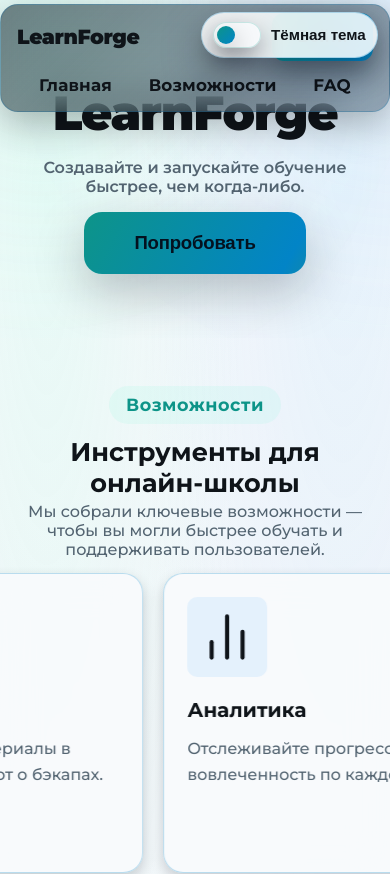
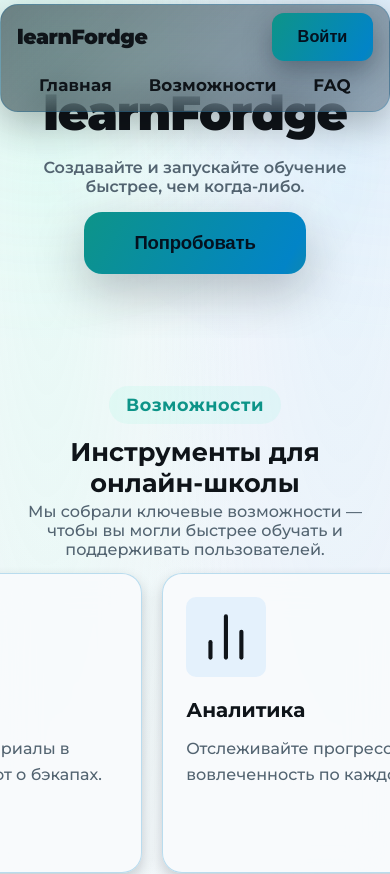
Before and after one commit to StasWW/learnFordge, a React (Vite) app: page / in a window 390 px wide. Shown: the top 874 px of the page. Built offline with nearby package versions, Linux system fonts and the light colour scheme.

Commit message:
fix carousel

```diff
--- /dev/null
+++ b/src/components/Footer.tsx
@@ -0,0 +1,18 @@
+import ThemeToggle from './ThemeToggle';
+
+export default function Footer() {
+  const year = new Date().getFullYear();
+
+  return (
+    <footer className="site-footer" aria-label="Site footer">
+      <div className="footer-shell">
+        <div className="footer-meta">
+          <span className="footer-brand">© {year} · learnFordge</span>
+        </div>
+        <div className="footer-actions">
+          <ThemeToggle />
+        </div>
+      </div>
+    </footer>
+  );
+}
--- a/src/components/ThemeToggle.tsx
+++ b/src/components/ThemeToggle.tsx
@@ -1,18 +1,48 @@
 import { useEffect, useLayoutEffect, useState } from 'react';
 
 type Theme = 'light' | 'dark';
+type ThemeMode = Theme | 'system';
 
-const THEME_STORAGE_KEY = 'learnforge-theme';
+const THEME_STORAGE_KEY = 'learnfordge-theme';
+const LEGACY_THEME_STORAGE_KEY = 'learnforge-theme';
+const LABEL_THEME = '\u0422\u0435\u043c\u0430';
+const ARIA_LABEL = '\u041f\u0435\u0440\u0435\u043a\u043b\u044e\u0447\u0430\u0442\u0435\u043b\u044c \u0442\u0435\u043c\u044b';
+const OPTION_LABELS: Record<ThemeMode, string> = {
+  system: '\u0421\u0438\u0441\u0442\u0435\u043c\u043d\u0430\u044f',
+  light: '\u0421\u0432\u0435\u0442\u043b\u0430\u044f',
+  dark: '\u0422\u0451\u043c\u043d\u0430\u044f',
+};
 
-const getInitialTheme = (): { theme: Theme; explicit: boolean } => {
+const getSystemTheme = (): Theme =>
+  window.matchMedia('(prefers-color-scheme: dark)').matches ? 'dark' : 'light';
+
+const migrateLegacyTheme = (): Theme | null => {
+  const legacy = localStorage.getItem(LEGACY_THEME_STORAGE_KEY);
+  if (legacy === 'light' || legacy === 'dark') {
+    localStorage.setItem(THEME_STORAGE_KEY, legacy);
+    localStorage.removeItem(LEGACY_THEME_STORAGE_KEY);
+    return legacy;
+  }
+  return null;
+};
+
+const getInitialTheme = (): { theme: Theme; mode: ThemeMode } => {
   const storedTheme = localStorage.getItem(THEME_STORAGE_KEY);
 
   if (storedTheme === 'light' || storedTheme === 'dark') {
-    return { theme: storedTheme, explicit: true };
+    return { theme: storedTheme, mode: storedTheme };
   }
 
-  const prefersDark = window.matchMedia('(prefers-color-scheme: dark)').matches;
-  return { theme: prefersDark ? 'dark' : 'light', explicit: false };
+  if (storedTheme === 'system') {
+    return { theme: getSystemTheme(), mode: 'system' };
+  }
+
+  const legacyTheme = migrateLegacyTheme();
+  if (legacyTheme) {
+    return { theme: legacyTheme, mode: legacyTheme };
+  }
+
+  return { theme: getSystemTheme(), mode: 'system' };
 };
 
 const applyTheme = (theme: Theme) => {
@@ -20,30 +50,35 @@ const applyTheme = (theme: Theme) => {
 };
 
 export default function ThemeToggle() {
-  const [{ theme, explicit }, setThemeState] = useState(getInitialTheme);
+  const selectId = 'theme-select';
+  const [{ theme, mode }, setThemeState] = useState(getInitialTheme);
 
   useLayoutEffect(() => {
     applyTheme(theme);
   }, [theme]);
 
   useEffect(() => {
-    if (explicit) {
-      localStorage.setItem(THEME_STORAGE_KEY, theme);
-    } else {
-      localStorage.removeItem(THEME_STORAGE_KEY);
+    if (mode === 'system') {
+      localStorage.setItem(THEME_STORAGE_KEY, 'system');
+      const systemTheme = getSystemTheme();
+      if (systemTheme !== theme) {
+        setThemeState({ theme: systemTheme, mode: 'system' });
+      }
+      return;
     }
-  }, [theme, explicit]);
+
+    localStorage.setItem(THEME_STORAGE_KEY, mode);
+  }, [mode, theme]);
 
   useEffect(() => {
     const mediaQuery = window.matchMedia('(prefers-color-scheme: dark)');
 
     const handleChange = (event: MediaQueryListEvent) => {
       setThemeState((current) => {
-        if (current.explicit) {
+        if (current.mode !== 'system') {
           return current;
         }
-
-        return { theme: event.matches ? 'dark' : 'light', explicit: false };
+        return { theme: event.matches ? 'dark' : 'light', mode: 'system' };
       });
     };
 
@@ -52,31 +87,33 @@ export default function ThemeToggle() {
     return () => mediaQuery.removeEventListener('change', handleChange);
   }, []);
 
-  const toggleTheme = () => {
-    setThemeState((current) => ({
-      theme: current.theme === 'dark' ? 'light' : 'dark',
-      explicit: true,
-    }));
+  const handleModeChange = (value: ThemeMode) => {
+    if (value === 'system') {
+      setThemeState({ theme: getSystemTheme(), mode: 'system' });
+      return;
+    }
+    setThemeState({ theme: value, mode: value });
   };
 
-  const label = theme === 'dark' ? 'Светлая тема' : 'Тёмная тема';
-
   return (
-    <button
-      type="button"
-      className="theme-toggle"
-      onClick={toggleTheme}
-      aria-label={`Переключить на ${label.toLowerCase()}`}
-    >
-      <span className="theme-toggle__track" data-active={theme === 'dark'}>
-        <span className="theme-toggle__thumb" />
-      </span>
-      <span className="theme-toggle__text">
-        <span className="theme-toggle__label">{label}</span>
-        <span className="theme-toggle__hint">
-          {theme === 'dark' ? 'Сейчас тёмная' : 'Сейчас светлая'}
-        </span>
-      </span>
-    </button>
+    <div className="theme-toggle">
+      <label className="theme-toggle__label" htmlFor={selectId}>
+        <span className="theme-toggle__dot" aria-hidden />
+        {LABEL_THEME}
+      </label>
+      <div className="theme-toggle__select-wrap">
+        <select
+          className="theme-toggle__select"
+          id={selectId}
+          value={mode}
+          onChange={(e) => handleModeChange(e.target.value as ThemeMode)}
+          aria-label={ARIA_LABEL}
+        >
+          <option value="system">{OPTION_LABELS.system}</option>
+          <option value="light">{OPTION_LABELS.light}</option>
+          <option value="dark">{OPTION_LABELS.dark}</option>
+        </select>
+      </div>
+    </div>
   );
 }
--- a/src/components/landing/FAQ.tsx
+++ b/src/components/landing/FAQ.tsx
@@ -1,4 +1,4 @@
-import { useState, useCallback } from 'react';
+import { useCallback, useState } from 'react';
 
 interface FAQItem {
   id: string;
@@ -71,7 +71,7 @@ export default function FAQ() {
           <span className="section-kicker">FAQ</span>
           <h2 id="faq-heading">Ответы на популярные вопросы</h2>
           <p className="faq-subtitle">
-            Коротко о форматах, тестах, оплате и поддержке в LearnForge.
+            Коротко о форматах, тестах, оплате и поддержке в learnFordge.
           </p>
         </header>
         <div className="faq-list" role="list">
--- a/src/components/landing/FeaturesCarousel.tsx
+++ b/src/components/landing/FeaturesCarousel.tsx
@@ -33,17 +33,22 @@ const features: featureProps[] = [
 ];
 
 const AUTO_SPEED_PX_PER_SEC = 36;
+const STEP_TRANSITION = "transform 320ms cubic-bezier(0.22, 0.61, 0.36, 1)";
 
 export default function FeaturesCarousel() {
     const trackRef = useRef<HTMLDivElement | null>(null);
     const [isPaused, setIsPaused] = useState(false);
     const [isDragging, setIsDragging] = useState(false);
     const [repeatCount, setRepeatCount] = useState(3);
+    const [disableTransition, setDisableTransition] = useState(false);
+    const [isStepAnimating, setIsStepAnimating] = useState(false);
     const [offset, setOffset] = useState(0);
 
     const offsetRef = useRef(0);
     const dragStartRef = useRef(0);
     const lastTimeRef = useRef<number | null>(null);
+    const stepTimerRef = useRef<number | null>(null);
+    const isStepAnimatingRef = useRef(false);
 
     const loopedFeatures = useMemo(
         () => Array.from({ length: repeatCount }, () => features).flat(),
@@ -53,16 +58,75 @@ export default function FeaturesCarousel() {
     const getBaseWidth = () => {
         const track = trackRef.current;
         if (!track) return 0;
+
+        const cards = track.querySelectorAll<HTMLElement>(".feature");
+        if (cards.length > features.length) {
+            const firstCard = cards[0];
+            const nextCycleCard = cards[features.length];
+            const measured = nextCycleCard.offsetLeft - firstCard.offsetLeft;
+            if (measured > 0) return measured;
+        }
+
         return track.scrollWidth / Math.max(1, repeatCount);
     };
 
-    const applyOffset = (value: number) => {
+    const runStepAnimation = () => {
+        if (stepTimerRef.current) {
+            window.clearTimeout(stepTimerRef.current);
+        }
+        setIsStepAnimating(true);
+        isStepAnimatingRef.current = true;
+        stepTimerRef.current = window.setTimeout(() => {
+            setIsStepAnimating(false);
+            isStepAnimatingRef.current = false;
+            stepTimerRef.current = null;
+        }, 360);
+    };
+
+    const applyOffset = (value: number, options?: { skipWrap?: boolean; onWrap?: (shift: number) => void }) => {
         const baseWidth = getBaseWidth();
         if (!baseWidth) return;
 
-        const wrapped = ((value % baseWidth) + baseWidth) % baseWidth;
-        offsetRef.current = wrapped;
-        setOffset(wrapped);
+        const track = trackRef.current;
+        const viewportWidth = track?.parentElement?.clientWidth ?? window.innerWidth;
+        const trackWidth = baseWidth * repeatCount;
+
+        let next = value;
+        let jumped = false;
+
+        if (!options?.skipWrap) {
+            // Keep the virtual scroll inside the middle copies so recentering is invisible.
+            const minOffset = baseWidth;
+            const maxOffset = Math.max(minOffset, trackWidth - baseWidth - viewportWidth);
+
+            if (next < minOffset) {
+                const cyclesToAdd = Math.ceil((minOffset - next) / baseWidth);
+                const shift = baseWidth * cyclesToAdd;
+                next += shift;
+                jumped = true;
+                options?.onWrap?.(shift);
+            } else if (next > maxOffset) {
+                const cyclesToSubtract = Math.ceil((next - maxOffset) / baseWidth);
+                const shift = baseWidth * cyclesToSubtract;
+                next -= shift;
+                jumped = true;
+                options?.onWrap?.(-shift);
+            }
+        }
+
+        if (jumped) {
+            setDisableTransition(true);
+            requestAnimationFrame(() => setDisableTransition(false));
+            if (stepTimerRef.current) {
+                window.clearTimeout(stepTimerRef.current);
+                stepTimerRef.current = null;
+            }
+            setIsStepAnimating(false);
+            isStepAnimatingRef.current = false;
+        }
+
+        offsetRef.current = next;
+        setOffset(next);
     };
 
     useEffect(() => {
@@ -72,11 +136,12 @@ export default function FeaturesCarousel() {
             const gap = 20;
             const cardWidth = firstCard?.offsetWidth ?? 420;
             const totalCardWidth = cardWidth + gap;
+            const baseWidth = features.length * totalCardWidth;
+            const viewportWidth = track?.parentElement?.clientWidth ?? window.innerWidth;
 
-            // Ensure we have enough cards to cover at least 2x viewport to avoid gaps
-            const minWidth = window.innerWidth * 2;
-            const neededCards = Math.ceil(minWidth / totalCardWidth);
-            const repeats = Math.max(3, Math.ceil(neededCards / features.length));
+            // Keep an extra-wide buffer so animated steps never approach the ends.
+            const repeatsForBuffer = Math.ceil((viewportWidth + 5 * baseWidth) / baseWidth);
+            const repeats = Math.max(6, repeatsForBuffer);
             setRepeatCount(repeats);
         };
 
@@ -94,6 +159,11 @@ export default function FeaturesCarousel() {
     useEffect(() => {
         let frame: number;
         const step = (ts: number) => {
+            if (isStepAnimatingRef.current) {
+                frame = requestAnimationFrame(step);
+                return;
+            }
+
             if (lastTimeRef.current === null) {
                 lastTimeRef.current = ts;
             }
@@ -121,7 +191,47 @@ export default function FeaturesCarousel() {
         const cardWidth = firstCard?.offsetWidth ?? 420;
         const step = (cardWidth + gap) * direction;
 
-        applyOffset(offsetRef.current + step);
+        const baseWidth = getBaseWidth();
+        if (!baseWidth) return;
+
+        const viewportWidth = track.parentElement?.clientWidth ?? window.innerWidth;
+        const trackWidth = baseWidth * repeatCount;
+        const minOffset = baseWidth;
+        const maxOffset = Math.max(minOffset, trackWidth - baseWidth - viewportWidth);
+
+        // Rebase into the safe middle copy so the animated step never crosses wrap boundaries.
+        let current = offsetRef.current;
+        let target = current + step;
+        const needsRebase = target < minOffset || target > maxOffset;
+        if (needsRebase) {
+            const middleCycle = Math.floor(repeatCount / 2);
+            const middleOffset = baseWidth * middleCycle;
+            const relative = ((current - middleOffset) % baseWidth + baseWidth) % baseWidth;
+            current = middleOffset + relative;
+
+            if (current > maxOffset) {
+                const cyclesBack = Math.ceil((current - maxOffset) / baseWidth);
+                current -= baseWidth * cyclesBack;
+            } else if (current < minOffset) {
+                const cyclesForward = Math.ceil((minOffset - current) / baseWidth);
+                current += baseWidth * cyclesForward;
+            }
+
+            target = current + step;
+
+            setDisableTransition(true);
+            setOffset(current);
+            offsetRef.current = current;
+            requestAnimationFrame(() => {
+                setDisableTransition(false);
+                runStepAnimation();
+                applyOffset(target, { skipWrap: true });
+            });
+            return;
+        }
+
+        runStepAnimation();
+        applyOffset(target, { skipWrap: true });
     };
 
     const handlePointerDown = (e: React.PointerEvent<HTMLDivElement>) => {
@@ -134,7 +244,11 @@ export default function FeaturesCarousel() {
 
     const handlePointerMove = (e: React.PointerEvent<HTMLDivElement>) => {
         if (!isDragging) return;
-        applyOffset(dragStartRef.current - e.clientX);
+        applyOffset(dragStartRef.current - e.clientX, {
+            onWrap: (shift) => {
+                dragStartRef.current += shift;
+            },
+        });
     };
 
     const endDrag = (e: React.PointerEvent<HTMLDivElement>) => {
@@ -144,14 +258,25 @@ export default function FeaturesCarousel() {
         }
         setIsDragging(false);
         setIsPaused(false);
+        applyOffset(offsetRef.current);
     };
 
     const trackStyle: CSSProperties = {
         transform: `translateX(${-offset}px)`,
+        transition: disableTransition || isDragging ? "none" : isStepAnimating ? STEP_TRANSITION : "none",
     };
 
+    useEffect(
+        () => () => {
+            if (stepTimerRef.current) {
+                window.clearTimeout(stepTimerRef.current);
+            }
+        },
+        [],
+    );
+
     return (
-        <section className="features-carousel" id="features" aria-label="Возможности LearnForge">
+        <section className="features-carousel" id="features" aria-label="Возможности learnFordge">
             <header className="carousel-header">
                 <div className="section-kicker">Возможности</div>
                 <div className="carousel-title">
--- a/src/components/landing/Header.tsx
+++ b/src/components/landing/Header.tsx
@@ -5,7 +5,7 @@ export default function Header() {
       <div className="hero-glow hero-glow-right" aria-hidden="true" />
       <div className="hero-content">
         <div className="hero-text">
-          <h1 className="company-name">LearnForge</h1>
+          <h1 className="company-name">learnFordge</h1>
           <p className="slogan">Создавайте и запускайте обучение быстрее, чем когда-либо.</p>
           <div className="hero-actions">
             <div className="cta-buttons">
--- a/src/components/landing/Navbar.tsx
+++ b/src/components/landing/Navbar.tsx
@@ -2,7 +2,7 @@ export default function Navbar() {
   return (
     <nav className="top-nav">
       <div className="nav-shell">
-        <div className="nav-brand">LearnForge</div>
+        <div className="nav-brand">learnFordge</div>
         <div className="nav-links" role="navigation" aria-label="Основная навигация">
           <a href="#home">Главная</a>
           <a href="#features">Возможности</a>
--- a/src/main.tsx
+++ b/src/main.tsx
@@ -1,18 +1,18 @@
 import { StrictMode } from 'react';
 import { createRoot } from 'react-dom/client';
 import { BrowserRouter, Routes, Route } from 'react-router-dom';
-import ThemeToggle from './components/ThemeToggle.tsx';
 import Landing from './pages/Landing.tsx';
 import Lessons from './pages/Lessons.tsx';
+import Footer from './components/Footer.tsx';
 
 createRoot(document.getElementById('root')!).render(
   <StrictMode>
     <BrowserRouter>
-      <ThemeToggle />
       <Routes>
         <Route path="/" element={<Landing />} />
         <Route path="/Lessons" element={<Lessons />} />
       </Routes>
+      <Footer />
     </BrowserRouter>
   </StrictMode>,
 );
--- /dev/null
+++ b/src/styles/footer.css
@@ -0,0 +1,42 @@
+.site-footer {
+    margin-top: clamp(3rem, 6vw, 4.5rem);
+    padding: 1.65rem clamp(1rem, 4vw, 2.5rem);
+    background:
+        linear-gradient(135deg, rgba(124, 247, 210, 0.08), rgba(108, 186, 255, 0.06), rgba(199, 243, 109, 0.06)),
+        linear-gradient(180deg, rgba(10, 16, 28, 0.08), rgba(10, 16, 28, 0.12)),
+        var(--glass-bg-strong);
+    border-top: 1px solid rgba(124, 247, 210, 0.35);
+    box-shadow:
+        inset 0 1px 0 rgba(255, 255, 255, 0.12),
+        0 -12px 28px rgba(4, 12, 24, 0.14);
+}
+
+.footer-shell {
+    max-width: 1200px;
+    margin: 0 auto;
+    display: flex;
+    align-items: center;
+    justify-content: space-between;
+    gap: 1.25rem;
+    flex-wrap: nowrap;
+    color: var(--text);
+}
+
+.footer-meta {
+    display: inline-flex;
+    align-items: center;
+    gap: 0.55rem;
+    font-weight: 800;
+    letter-spacing: -0.01em;
+    white-space: nowrap;
+}
+
+.footer-brand {
+    font-size: 1.05rem;
+}
+
+.footer-actions {
+    display: flex;
+    align-items: center;
+    justify-content: flex-end;
+}
--- a/src/styles/pages/Landing.css
+++ b/src/styles/pages/Landing.css
@@ -2,3 +2,9 @@
 @import "./landing/carousel.css";
 @import "./landing/faq.css";
 @import "./landing/navbar.css";
+
+#home,
+#features,
+#faq {
+    scroll-margin-top: clamp(4.5rem, 8vw, 6rem);
+}
--- a/src/styles/theme.css
+++ b/src/styles/theme.css
@@ -47,6 +47,8 @@
   font-weight: 900;
   src: url('../assets/fonts/montserrat-v31-cyrillic_latin-900.woff2') format('woff2');
 }
+
+@import "./footer.css";
 
 * {
     box-sizing: border-box;
@@ -194,6 +196,10 @@
     }
 }
 
+html {
+    scroll-behavior: smooth;
+}
+
 html, body, #root, #id {
     margin: 0;
     padding: 0;
@@ -209,84 +215,35 @@ body, #id {
 }
 
 .theme-toggle {
-    position: fixed;
-    top: 1rem;
-    right: 1rem;
     display: inline-flex;
     align-items: center;
-    gap: 0.75rem;
-    padding: 0.65rem 0.9rem;
-    border-radius: 999px;
+    gap: 0.7rem;
+    padding: 0.55rem 0.85rem;
+    border-radius: 14px;
     border: 1px solid var(--glass-border-strong);
-    background: var(--glass-bg);
+    background: linear-gradient(135deg, rgba(124, 247, 210, 0.08), rgba(108, 186, 255, 0.06)), var(--glass-bg);
     color: var(--text);
     font-weight: 700;
-    cursor: pointer;
-    box-shadow: 0 16px 40px rgba(4, 12, 24, 0.36);
+    box-shadow: 0 10px 24px rgba(4, 12, 24, 0.22);
     backdrop-filter: blur(var(--blur-amount));
-    transition: transform 0.2s ease, box-shadow 0.2s ease, border-color 0.2s ease, background 0.2s ease;
-    z-index: 80;
-}
-
-.theme-toggle:hover {
-    transform: translateY(-2px);
-    border-color: rgba(124, 247, 210, 0.4);
-    box-shadow: 0 20px 52px rgba(4, 12, 24, 0.44);
-    background: var(--glass-bg-hover);
-}
-
-.theme-toggle:active {
-    transform: translateY(0);
-}
-
-.theme-toggle:focus-visible {
-    outline: 2px solid rgba(124, 247, 210, 0.45);
-    outline-offset: 2px;
-}
-
-.theme-toggle__track {
-    width: 48px;
-    height: 26px;
-    border-radius: 999px;
-    border: 1px solid var(--glass-border);
-    background: var(--glass-bg-strong);
-    display: inline-flex;
-    align-items: center;
-    padding: 3px;
-    box-shadow: 0 10px 22px rgba(4, 10, 24, 0.35);
-    transition: border-color 0.25s ease, background 0.25s ease;
-}
-
-.theme-toggle__thumb {
-    width: 18px;
-    height: 18px;
-    border-radius: 50%;
-    background: linear-gradient(135deg, var(--accent), var(--secondary));
-    box-shadow: 0 10px 24px rgba(0, 0, 0, 0.35);
-    transform: translateX(0);
-    transition: transform 0.25s ease, box-shadow 0.25s ease, background 0.25s ease;
-}
-
-.theme-toggle__track[data-active="true"] {
-    background: var(--glass-bg-hover);
-    border-color: rgba(124, 247, 210, 0.35);
-}
-
-.theme-toggle__track[data-active="true"] .theme-toggle__thumb {
-    transform: translateX(20px);
-    box-shadow: 0 10px 28px rgba(124, 247, 210, 0.3);
-}
-
-.theme-toggle__text {
-    display: flex;
-    flex-direction: column;
-    align-items: flex-start;
-    gap: 0.1rem;
 }
 
 .theme-toggle__label {
     font-size: 0.95rem;
     color: var(--text);
+    display: inline-flex;
+    align-items: center;
+    gap: 0.4rem;
+    white-space: nowrap;
+}
+
+.theme-toggle__dot {
+    width: 10px;
+    height: 10px;
+    border-radius: 50%;
+    background: linear-gradient(135deg, var(--accent), var(--secondary));
+    box-shadow: 0 6px 12px rgba(108, 186, 255, 0.35);
+    display: inline-flex;
 }
 
 .theme-toggle__hint {
@@ -295,15 +252,57 @@ body, #id {
     font-weight: 600;
 }
 
+.theme-toggle__select-wrap {
+    position: relative;
+}
+
+.theme-toggle__select {
+    appearance: none;
+    -webkit-appearance: none;
+    -moz-appearance: none;
+    padding: 0.6rem 2.4rem 0.6rem 0.9rem;
+    border-radius: 10px;
+    border: 1px solid var(--glass-border-strong);
+    background:
+        linear-gradient(135deg, rgba(124, 247, 210, 0.14), rgba(108, 186, 255, 0.12)),
+        var(--glass-bg-strong);
+    color: var(--text);
+    font-weight: 700;
+    cursor: pointer;
+    box-shadow: 0 8px 18px rgba(4, 12, 24, 0.2);
+    min-width: 10rem;
+}
+
+.theme-toggle__select:focus-visible {
+    outline: 2px solid rgba(124, 247, 210, 0.45);
+    outline-offset: 2px;
+}
+
+.theme-toggle__select-wrap::after {
+    content: "";
+    position: absolute;
+    right: 0.8rem;
+    top: 50%;
+    transform: translateY(-50%);
+    width: 10px;
+    height: 6px;
+    background: linear-gradient(180deg, rgba(124, 247, 210, 0.9), rgba(108, 186, 255, 0.65));
+    clip-path: polygon(0 0, 100% 0, 50% 100%);
+    pointer-events: none;
+}
+
 @media (max-width: 640px) {
     .theme-toggle {
-        top: 0.75rem;
-        right: 0.75rem;
-        padding: 0.55rem 0.7rem;
-        gap: 0.6rem;
+        width: 100%;
+        justify-content: space-between;
+        padding: 0.6rem 0.8rem;
     }
 
-    .theme-toggle__hint {
-        display: none;
+    .theme-toggle__text {
+        gap: 0.05rem;
+    }
+
+    .theme-toggle__select {
+        width: 100%;
     }
 }
```
